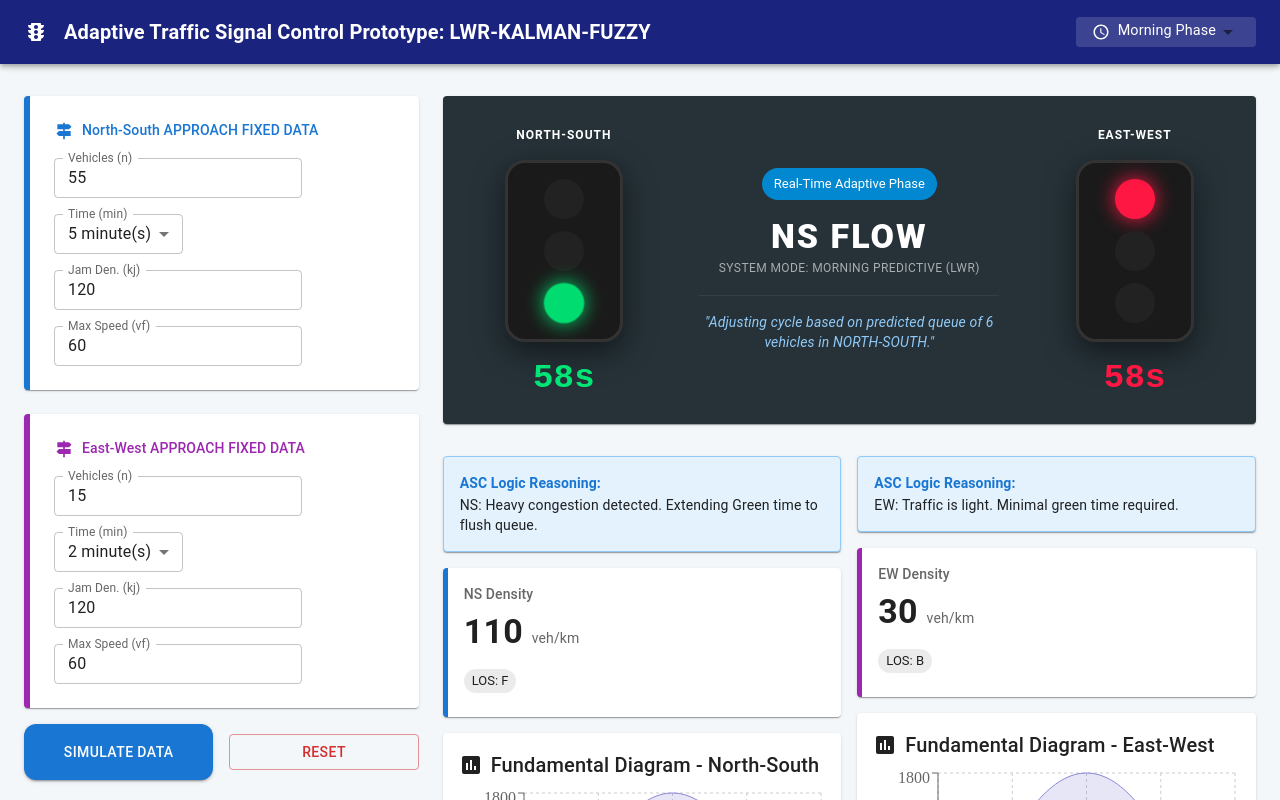
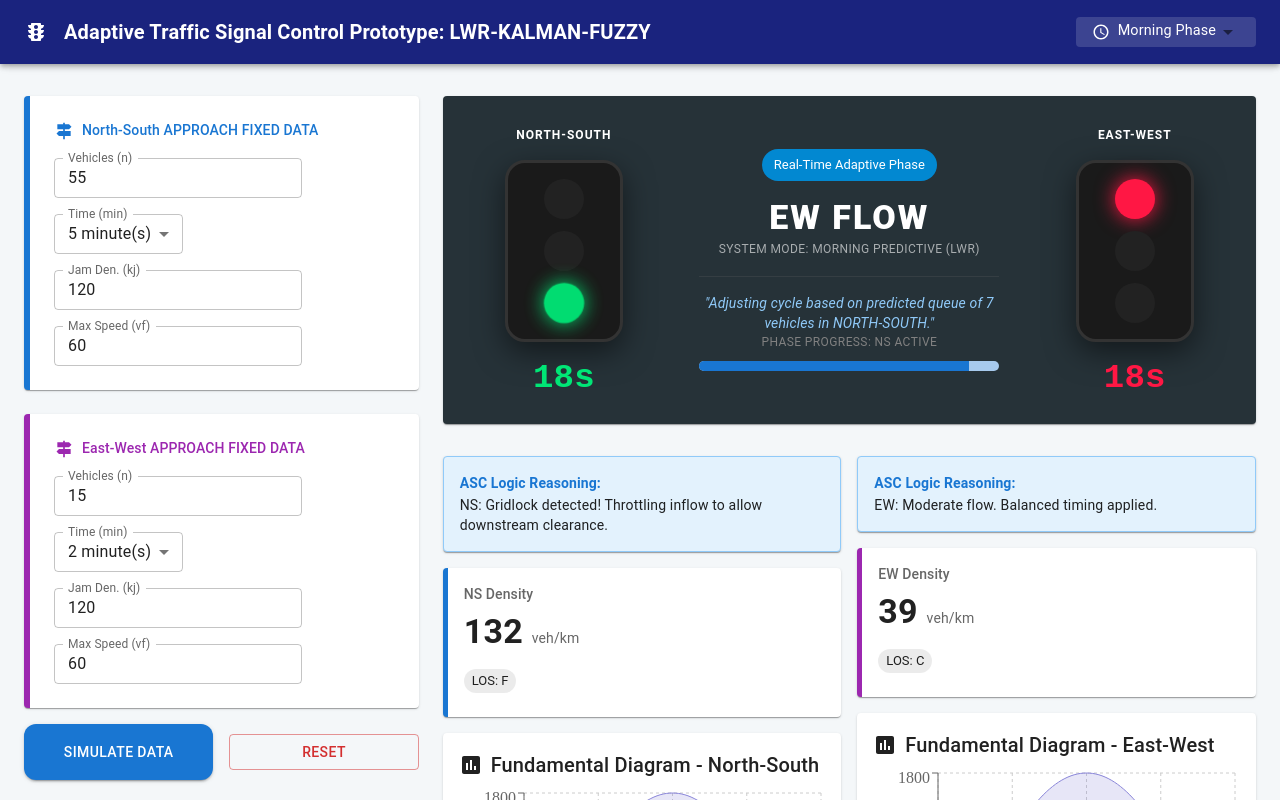
Before and after one commit to jhnpnzln/adaptive-traffic-signal-control-prototype, a React (Vite) app: page / in a window 1280 px wide. Both pictures are taken after a click on the button "SIMULATE DATA". Shown: the top 800 px of the page. Built offline with nearby package versions, Linux system fonts and the light colour scheme.

Commit message:
added additional helper in utils for ANOVA test, and simulate vehicle density per time of day

```diff
--- a/src/App.tsx
+++ b/src/App.tsx
@@ -31,6 +31,7 @@ import {
   calculateASC,
   KalmanFilter,
   generateDiagramData,
+  getScenarioMultiplier,
 } from "./utils";
 
 // Components
@@ -77,28 +78,61 @@ const App = () => {
     });
     const CAMERA_RANGE_KM = 0.5; // Constant 500m based on CCTV/YOLOv4 FOV
 
+    const multipliers = getScenarioMultiplier(globalTime);
+    // SAT
+    const nsAdjustedCount =
+      nsInput.vehicleCount * multipliers.demand +
+      Math.random() * 10 * multipliers.noise;
+    const ewAdjustedCount =
+      ewInput.vehicleCount * multipliers.demand +
+      Math.random() * 10 * multipliers.noise;
+
+    // 1. LWR
     const lwrNS = calculateLWR({
       ...nsInput,
-      timeOfDay: globalTime,
+      vehicleCount: nsAdjustedCount,
       roadLengthKm: CAMERA_RANGE_KM,
+      // timeOfDay: "Morning",
     });
-    const qNS = Math.round(kalmanNS.update(nsInput.vehicleCount * 0.3));
-    const ascNS = calculateASC(lwrNS, qNS);
-
     const lwrEW = calculateLWR({
       ...ewInput,
-      timeOfDay: globalTime,
+      vehicleCount: ewAdjustedCount,
       roadLengthKm: CAMERA_RANGE_KM,
+      // timeOfDay: "Morning",
     });
-    const qEW = Math.round(kalmanEW.update(ewInput.vehicleCount * 0.3));
+
+    // 2. KALMAN
+    const qNS = Math.round(kalmanNS.update(nsAdjustedCount * 0.3));
+    const qEW = Math.round(kalmanEW.update(ewAdjustedCount * 0.3));
+
+    // 3. ASC FUZZY
+    const ascNS = calculateASC(lwrNS, qNS);
     const ascEW = calculateASC(lwrEW, qEW);
 
     setResults((prev) => ({
-      ns: { lwr: lwrNS, asc: ascNS, q: qNS, history: [...(prev.ns?.history || []).slice(-9), { time: timestamp, density: Math.round(lwrNS.density), greenTime: ascNS.greenTime }] },
-      ew: { lwr: lwrEW, asc: ascEW, q: qEW, history: [...(prev.ew?.history || []).slice(-9), { time: timestamp, density: Math.round(lwrEW.density), greenTime: ascEW.greenTime }] },
+      ns: { lwr: lwrNS, asc: ascNS, q: qNS, history: [
+        ...(prev.ns?.history || []),
+        {
+          time: timestamp,
+          scenario: globalTime,
+          density: Math.round(lwrNS.density),
+          queue: qNS,
+          greenTime: ascNS.greenTime,
+        }
+      ]},
+      ew: { lwr: lwrEW, asc: ascEW, q: qEW, history: [
+        ...(prev.ew?.history || []),
+        {
+          time: timestamp,
+          scenario: globalTime,
+          density: Math.round(lwrEW.density),
+          queue: qEW,
+          greenTime: ascEW.greenTime,
+        }
+      ]}
     }));
 
-    // 2. Lock UI and Start Animation Loop
+    // 4. Lock UI and Start Animation Loop
     setIsSimulating(true);
   };
 
@@ -111,7 +145,11 @@ const App = () => {
   return (
     <Box sx={{ bgcolor: "#f4f7f9", minHeight: "100vh" }}>
       {/* GLOBAL HEADER */}
-      <AppBar position="sticky" sx={{ bgcolor: "#1a237e", padding: 0 }} elevation={4}>
+      <AppBar
+        position="sticky"
+        sx={{ bgcolor: "#1a237e", padding: 0 }}
+        elevation={4}
+      >
         <Toolbar>
           <TrafficIcon sx={{ mr: 2 }} />
           <Typography variant="h6" sx={{ flexGrow: 1, fontWeight: "bold" }}>
@@ -146,7 +184,12 @@ const App = () => {
       </AppBar>
 
       <Container maxWidth="xl" sx={{ mt: 4, width: "100%", px: 2 }}>
-        <Grid container rowSpacing={1} columns={12} columnSpacing={{ xs: 1, sm: 2, md: 3 }}>
+        <Grid
+          container
+          rowSpacing={1}
+          columns={12}
+          columnSpacing={{ xs: 1, sm: 2, md: 3 }}
+        >
           <Grid item size={{ xs: 12, md: 4 }}>
             <Box sx={{ position: "sticky", top: 0, zIndex: 10 }}>
               {/* RESEARCHER INPUT PANEL - NORTH-SOUTH */}
@@ -349,7 +392,6 @@ const App = () => {
                 </Button>
               </Grid>
             </Box>
-
           </Grid>
 
           <Grid item size={{ xs: 12, md: 8 }}>
@@ -357,7 +399,11 @@ const App = () => {
             {results.ns && results.ew && (
               <>
                 {/* ANIMATED LIGHTS SIMULATION */}
-                <Grid item size={{ xs: 12, md: 12 }} sx={{ width: "100%", mb: 2 }}>
+                <Grid
+                  item
+                  size={{ xs: 12, md: 12 }}
+                  sx={{ width: "100%", mb: 2 }}
+                >
                   <Paper
                     sx={{
                       p: 3,
@@ -378,7 +424,14 @@ const App = () => {
                   </Paper>
                 </Grid>
 
-                <Grid item size={{ xs: 12, md: 12 }} flex={1} container spacing={2} sx={{ mt: 2 }}>
+                <Grid
+                  item
+                  size={{ xs: 12, md: 12 }}
+                  flex={1}
+                  container
+                  spacing={2}
+                  sx={{ mt: 2 }}
+                >
                   {/* DATA VISUALIZATION - NORTH-SOUTH */}
                   <Grid item size={{ xs: 12, md: 6 }}>
                     <Box sx={{ mb: 2, mt: 2 }}>
@@ -439,25 +492,44 @@ const App = () => {
                 </Grid>
               </>
             )}
-            {
-              !results.ns && !results.ew && (
+            {!results.ns && !results.ew && (
               <>
-                  <Grid item size={{ xs: 12, md: 12 }} sx={{ width: "100%", mb: 2 }}>
+                <Grid
+                  item
+                  size={{ xs: 12, md: 12 }}
+                  sx={{ width: "100%", mb: 2 }}
+                >
                   <Skeleton variant="rectangular" width={934} height={328} />
                 </Grid>
-                  <Grid item size={{ xs: 12, md: 12 }} flex={1} container spacing={2} sx={{ mt: 2 }}>
+                <Grid
+                  item
+                  size={{ xs: 12, md: 12 }}
+                  flex={1}
+                  container
+                  spacing={2}
+                  sx={{ mt: 2 }}
+                >
                   <Grid item size={{ xs: 12, md: 6 }}>
-                      <Skeleton variant="rectangular" width={450} height={300} sx={{ mb: 2 }} />
+                    <Skeleton
+                      variant="rectangular"
+                      width={450}
+                      height={300}
+                      sx={{ mb: 2 }}
+                    />
                     <Skeleton variant="rectangular" width={450} height={300} />
                   </Grid>
                   <Grid item size={{ xs: 12, md: 6 }}>
-                      <Skeleton variant="rectangular" width={450} height={300} sx={{ mb: 2 }} />
+                    <Skeleton
+                      variant="rectangular"
+                      width={450}
+                      height={300}
+                      sx={{ mb: 2 }}
+                    />
                     <Skeleton variant="rectangular" width={450} height={300} />
                   </Grid>
                 </Grid>
               </>
-              )
-            }
+            )}
           </Grid>
         </Grid>
       </Container>
--- a/src/components/controller/IntersectionController.tsx
+++ b/src/components/controller/IntersectionController.tsx
@@ -5,6 +5,7 @@ import {
   Typography,
   Chip,
   Divider,
+  LinearProgress,
 } from "@mui/material";
 import { TrafficLight } from '../trafficLight/TrafficLight'; // Use the previous UI structure
 import type { ASCResult } from '../../types/traffic';
@@ -24,7 +25,11 @@ export const IntersectionController: React.FC<IntersectionControllerProps> = ({
   const [timer, setTimer] = useState(nsData.greenTime);
 
   useEffect(() => {
-    if (!active) return;
+    if (!active) {
+      setStage(0);
+      setTimer(nsData.greenTime);
+      return;
+    }
 
     const interval = setInterval(() => {
       setTimer((prev: number) => {
@@ -44,6 +49,14 @@ export const IntersectionController: React.FC<IntersectionControllerProps> = ({
 
     return () => clearInterval(interval);
   }, [active, stage, nsData, ewData]);
+
+  const getCurrentMax = () => {
+    if (stage === 0) return nsData.greenTime;
+    if (stage === 1) return nsData.amberTime;
+    if (stage === 2) return ewData.greenTime;
+    // if (stage === 3) return ewData.amberTime;
+    return ewData.amberTime;
+  }
 
   return (
     <>
@@ -90,6 +103,14 @@ export const IntersectionController: React.FC<IntersectionControllerProps> = ({
               : "EAST-WEST"
             : "the busier direction"}."
         </Typography>
+        <Typography variant='caption' sx={{ color: 'gray', mb: 1, display: 'block', textAlign: 'center' }}>
+            PHASE PROGRESS: {stage ===0 || stage === 1 ? 'NS ACTIVE' : 'EW ACTIVE'}
+        </Typography>
+        <LinearProgress
+          variant="determinate"
+          value={(timer / getCurrentMax()) * 100}
+          sx={{ height: 10, borderRadius: 5, bgColor: '#333', '& .MuiLinearProgress-bar': { bgColor: '#90caf9' } }}
+        />
       </Box>
 
       <TrafficLight
--- a/src/types/traffic.ts
+++ b/src/types/traffic.ts
@@ -1,7 +1,7 @@
 export type TimeOfDay = 'Morning' | 'Noon' | 'Afternoon';
 
 export interface TrafficInput {
-  timeOfDay: TimeOfDay;
+  timeOfDay?: TimeOfDay;
   observationTimeMinutes: number; // 1-5 minutes
   vehicleCount: number;
   roadLengthKm: number;
--- a/src/utils.ts
+++ b/src/utils.ts
@@ -1,4 +1,4 @@
-import type { TrafficInput, LWRResult, ASCResult } from './types/traffic';
+import type { TrafficInput, LWRResult, ASCResult, TimeOfDay } from './types/traffic';
 
 // --- 1. LWR MODEL ---
 export const calculateLWR = (input: TrafficInput): LWRResult => {
@@ -116,3 +116,12 @@ export const generateDiagramData = (kj: number, vf: number) => {
   }
   return data;
 };
+
+export const getScenarioMultiplier = (time: TimeOfDay) => {
+  switch (time) {
+    case "Morning": return { demand: 1.2, noise: 0.2 };
+    case "Noon": return { demand: 0.7, noise: 0.1 };
+    case "Afternoon": return { demand: 1.3, noise: 0.15 };
+    default: return { demand: 1.0, noise: 0.1 };
+  }
+};
```
Lines whose indentation alone changed are shown as unchanged.
